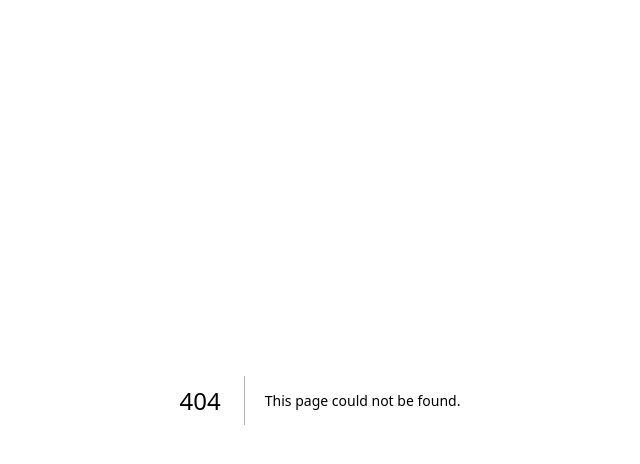
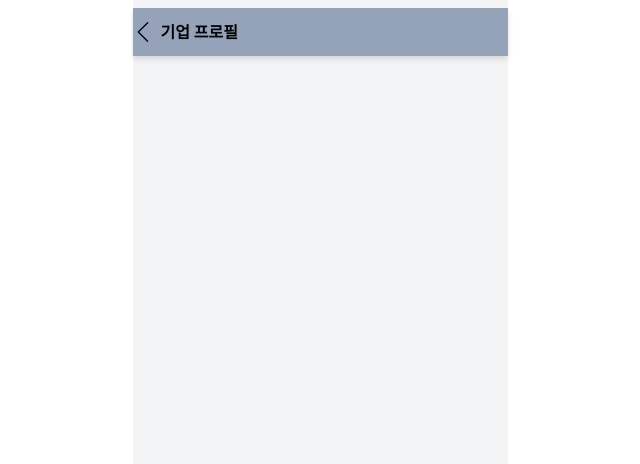
Before and after one commit to KDT-BokJob/project-please-front, a Next.js app: page /employer/profile in a window 1280 px wide. Before the commit this address had no page. Shown: the top 464 px of the page, without its empty margins (320-960 px from the left). Built offline with nearby package versions, Linux system fonts and the light colour scheme.

Commit message:
✨ Feat: 재사용 가능 헤더
employer/profile/Header headline props에 텍스트 넘겨서 사용

```diff
--- /dev/null
+++ b/src/app/employer/Header.tsx
@@ -0,0 +1,14 @@
+import { SlArrowLeft } from 'react-icons/sl'
+
+export default function Header({ headline }) {
+  return (
+    <>
+      <header className="fixed top=0 mt-2 w-[23.4375rem] py-3 bg-slate-400 h-auto drop-shadow-md ">
+        <div className="flex items-center">
+          <SlArrowLeft size="20" />
+          <div className="btn-bold mx-2">{headline}</div>
+        </div>
+      </header>
+    </>
+  )
+}
--- /dev/null
+++ b/src/app/employer/layout.tsx
@@ -0,0 +1,11 @@
+import React from 'react'
+import { Inter } from 'next/font/google'
+const inter = Inter({ subsets: ['latin'] })
+
+export default function Employerlayout({ children }: { children: React.ReactNode }) {
+  return (
+    <div className={`${inter.className} bg-gray-100 w-[23.4375rem] h-screen   m-auto`}>
+      {children}
+    </div>
+  )
+}
--- /dev/null
+++ b/src/app/employer/profile/edit/page.tsx
@@ -0,0 +1,9 @@
+import React from 'react'
+
+function page() {
+  return (
+    <div>page</div>
+  )
+}
+
+export default page
--- /dev/null
+++ b/src/app/employer/profile/page.tsx
@@ -0,0 +1,29 @@
+import Header from '@/app/employer/Header'
+import React from 'react'
+import { SlArrowLeft } from 'react-icons/sl'
+
+const profileData={
+  company_id: 1234,
+  user_id: 12345,
+  name:"please company",
+  employee_count: 6,
+  foreign_employee_count: 2,
+  phone: "010-6501-7742",
+  category:"Web Programming",
+  address: "Gwanak gu - bongcheon-dong",
+  profile_image:"/test_img/company_profile_img.png"
+
+}
+
+function page() {
+  return (
+    <>
+      <Header headline={"기업 프로필"}/>
+      <div className="px-6">
+
+      </div>
+    </>
+  )
+}
+
+export default page
```
Also changed, not shown: public/test_img/company_profile_img.png (added).
